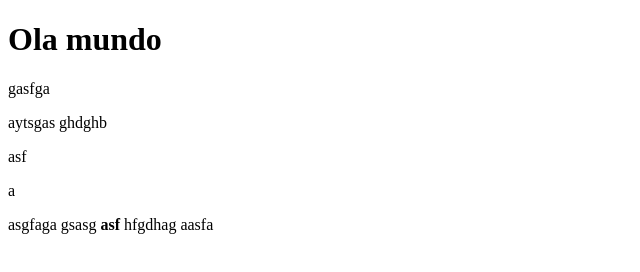
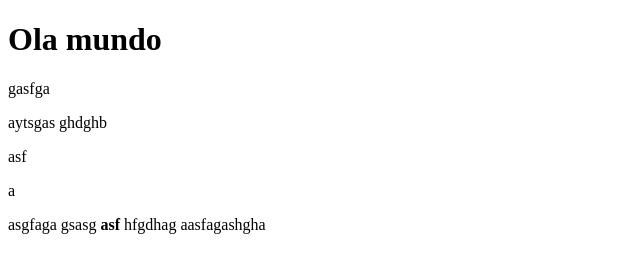
Before and after one commit to JhonnySouzaDosSantos/Teste, a plain HTML site: page index.html in a window 1280 px wide. Shown: the full height of the page, 0-640 px from the left. Drawn offline with Linux system fonts and the light colour scheme.

Commit message:
Testando

```diff
--- a/index.html
+++ b/index.html
@@ -14,6 +14,6 @@
     <p>a</p>asgfaga gsasg
     <b>asf</b>
     hfgdhag
-    aasfa
+    aasfagashgha
 </body>
 </html>
```
